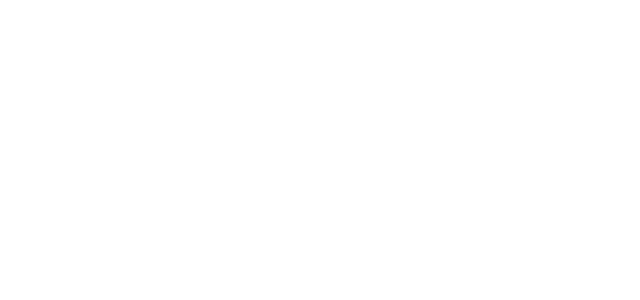
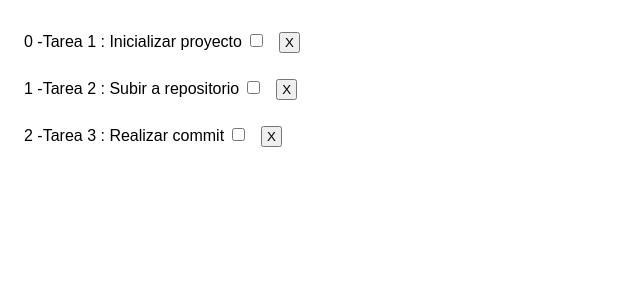
Before and after one commit to cruzmanuelar/React-States-Form-Router, a React (Create React App) app: page / in a window 1280 px wide. Shown: the top 300 px of the page, without its empty margins (0-640 px from the left). Built offline with nearby package versions, Linux system fonts and the light colour scheme.

Commit message:
Componentes y estilos CSS

```diff
--- a/src/App.js
+++ b/src/App.js
@@ -1,11 +1,19 @@
 import React from 'react';
+import './index.css';
+import tareas from '../src/tareas/tareas.json';
+import Tareas from './componentes/Tareas';
 
-function App() {
-  return (
-    <div>
+class App extends React.Component{
 
-    </div>
-  );
+  state = { tareas : tareas}
+
+  render(){
+    return(
+      <div>
+        <Tareas tareas={this.state.tareas}/>
+      </div>
+    );
+  }
 }
 
 export default App;
--- /dev/null
+++ b/src/componentes/Tarea.js
@@ -0,0 +1,19 @@
+import React from 'react';
+
+class Tarea extends React.Component{
+    render(){
+        //Destructuring
+        const { tarea } = this.props;
+
+        return(
+            <div>
+                {tarea.id} -
+                {tarea.titulo} : {tarea.descripcion}
+                <input type="checkbox"/>
+                <button>X</button>
+            </div>
+        )
+    }
+}
+
+export default Tarea;
--- /dev/null
+++ b/src/componentes/Tareas.js
@@ -0,0 +1,15 @@
+import React from 'react';
+import Tarea from './Tarea';
+
+class Tareas extends React.Component{
+    render(){
+        return(
+            this.props.tareas.map(tarea =>
+                <Tarea tarea={tarea} key={tarea.id}/>
+            )
+
+        )
+    }
+}
+
+export default Tareas;
--- /dev/null
+++ b/src/index.css
@@ -0,0 +1,18 @@
+*{
+    margin:0px;
+    padding:5px;
+    font-family:Arial;
+}
+
+#root{
+    margin: 2px;
+    padding: 2px;
+}
+
+p,input, button{
+    margin: 8px;
+}
+
+button,input{
+    padding: 1px 4px;
+}
--- /dev/null
+++ b/src/tareas/tareas.json
@@ -0,0 +1,21 @@
+[
+    {
+        "id":0,
+        "titulo":"Tarea 1",
+        "descripcion":"Inicializar proyecto",
+        "hecho":true
+    },
+    {
+        "id":1,
+        "titulo":"Tarea 2",
+        "descripcion":"Subir a repositorio",
+        "hecho":true
+    },
+    {
+        "id":2,
+        "titulo":"Tarea 3",
+        "descripcion":"Realizar commit",
+        "hecho":true
+    }
+
+]
```
